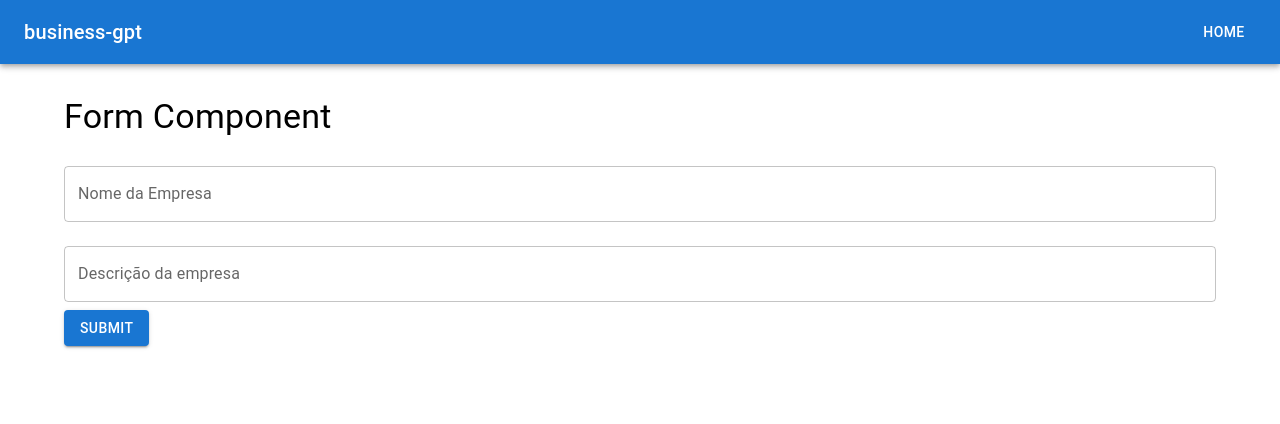
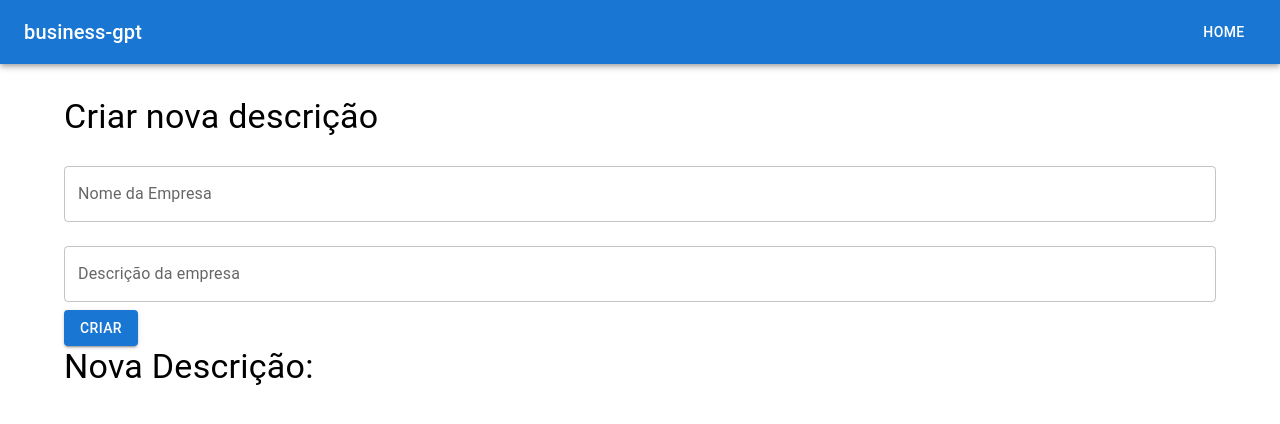
Before and after one commit to Lorenzobattistela/business-gpt-web, a React (Create React App) app: page /description in a window 1280 px wide. Shown: the top 424 px of the page. Built offline with nearby package versions, Linux system fonts and the light colour scheme.

Commit message:
[fix] small fixes to api fetching

```diff
--- a/src/components/DescriptionForm.js
+++ b/src/components/DescriptionForm.js
@@ -1,13 +1,17 @@
 import React, { useState } from 'react';
 import { TextField, Button, Typography } from '@mui/material';
+import axios from 'axios';
 
 function FormComponent() {
   const [formData, setFormData] = useState({});
+  const [response, setResponse] = useState("");
 
   const handleSubmit = (e) => {
     e.preventDefault();
-    console.log(formData); // Log form data for testing
-    // Make API call or handle form submission logic here
+    axios.post('http://127.0.0.1:5000/description', formData)
+        .then((response) => {
+            setResponse(response?.data?.description);
+        });
   };
 
   const handleChange = (e) => {
@@ -17,7 +21,7 @@ function FormComponent() {
   return (
     <div>
       <Typography variant="h4" gutterBottom>
-        Form Component
+        Criar nova descrição
       </Typography>
       <form onSubmit={handleSubmit}>
         <TextField
@@ -36,8 +40,13 @@ function FormComponent() {
           margin="normal"
           onChange={handleChange}
         />
-        <Button type="submit" variant="contained">Submit</Button>
+        <Button type="submit" variant="contained">Criar</Button>
       </form>
+      <Typography variant="h4" gutterBottom>
+            Nova Descrição:
+            <br></br>
+            {response}
+        </Typography>
     </div>
   );
 }
--- a/src/components/EvaluationForm.js
+++ b/src/components/EvaluationForm.js
@@ -1,13 +1,17 @@
 import React, { useState } from 'react';
 import { TextField, Button, Typography } from '@mui/material';
+import axios from 'axios';
 
 function FormComponent() {
   const [formData, setFormData] = useState({});
+  const [response, setResponse] = useState("");
 
   const handleSubmit = (e) => {
     e.preventDefault();
-    console.log(formData); // Log form data for testing
-    // Make API call or handle form submission logic here
+    axios.post('http://127.0.0.1:5000/evaluation', formData)
+        .then((response) => {
+            setResponse(response?.data?.evaluation);
+        });
   };
 
   const handleChange = (e) => {
@@ -29,7 +33,7 @@ function FormComponent() {
           onChange={handleChange}
         />
         <TextField
-          name="client_evaluation"
+          name="evaluation"
           label="Avaliação do Cliente"
           variant="outlined"
           fullWidth
@@ -38,6 +42,11 @@ function FormComponent() {
         />
         <Button type="submit" variant="contained">Submit</Button>
       </form>
+      <Typography variant="h4" gutterBottom>
+            Resposta de avaliação:
+            <br></br>
+            {response}
+      </Typography>
     </div>
   );
 }
--- a/src/components/KeywordsForm.js
+++ b/src/components/KeywordsForm.js
@@ -8,11 +8,8 @@ function FormComponent() {
 
   const handleSubmit = (e) => {
     e.preventDefault();
-    console.log(formData); // Log form data for testing
-
     axios.post('http://127.0.0.1:5000/keywords', formData)
         .then((response) => {
-            console.log(response)
             setResponse(response?.data?.keywords);
         });
   };
--- a/src/components/PostsForm.js
+++ b/src/components/PostsForm.js
@@ -1,13 +1,17 @@
 import React, { useState } from 'react';
 import { TextField, Button, Typography } from '@mui/material';
+import axios from 'axios';
 
 function FormComponent() {
   const [formData, setFormData] = useState({});
+  const [response, setResponse] = useState("");
 
   const handleSubmit = (e) => {
     e.preventDefault();
-    console.log(formData); // Log form data for testing
-    // Make API call or handle form submission logic here
+    axios.post('http://127.0.0.1:5000/post', formData)
+        .then((response) => {
+            setResponse(response?.data?.post);
+        });
   };
 
   const handleChange = (e) => {
@@ -17,7 +21,7 @@ function FormComponent() {
   return (
     <div>
       <Typography variant="h4" gutterBottom>
-        Form Component
+        Criar novo post
       </Typography>
       <form onSubmit={handleSubmit}>
         <TextField
@@ -36,8 +40,13 @@ function FormComponent() {
           margin="normal"
           onChange={handleChange}
         />
-        <Button type="submit" variant="contained">Submit</Button>
+        <Button type="submit" variant="contained">Criar</Button>
       </form>
+      <Typography variant="h4" gutterBottom>
+            Novo Post:
+            <br></br>
+            {response}
+      </Typography>
     </div>
   );
 }
```
